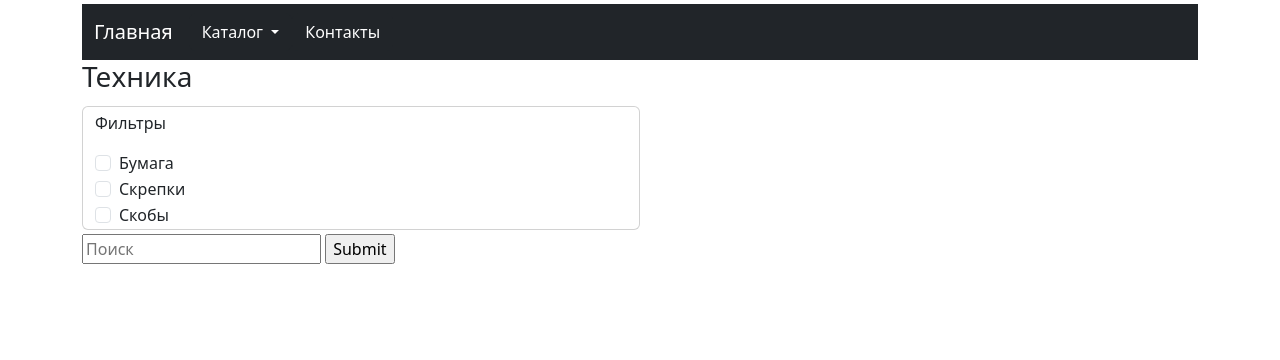
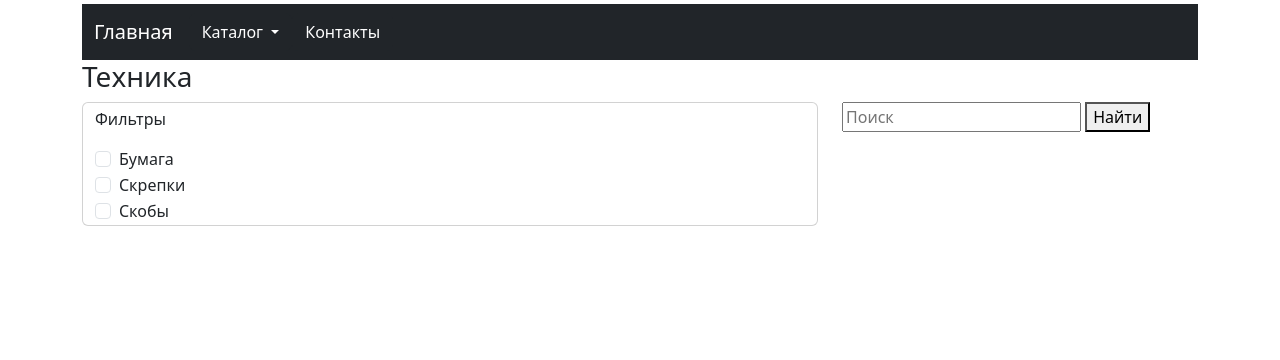
Before and after one commit to AlexandrBxbrxv/dz_19_2, a Django app: page /equipment in a window 1280 px wide. Shown: the top 360 px of the page. Run offline with Django 5.2, Linux system fonts and the light colour scheme; data comes from the database, SQL or seed files in the repository.

Commit message:
переместил кнопку поиск

```diff
--- a/catalog/templates/catalog/includes/inc_catalog_filter.html
+++ b/catalog/templates/catalog/includes/inc_catalog_filter.html
@@ -1,7 +1,6 @@
 <div class="container mt-1">
   <div class="row">
-    <div class="container mt-1">
-      <div class="col-6">
+    <div class="container col-8">
         <div class="card">
           <div class="container mt-1">
             <p>Фильтры</p>
@@ -25,17 +24,14 @@
             </div>
           </div>
         </div>
-      </div>
     </div>
 
-    <div class="container mt-1">
-      <div class="col-7">
+    <div class="container col-4">
         <form>
           {% csrf_token %}
           <input type="text" placeholder="Поиск">
-          <input type="submit">
+          <button type="submit">Найти</button>
         </form>
-      </div>
     </div>
   </div>
 </div>
```
